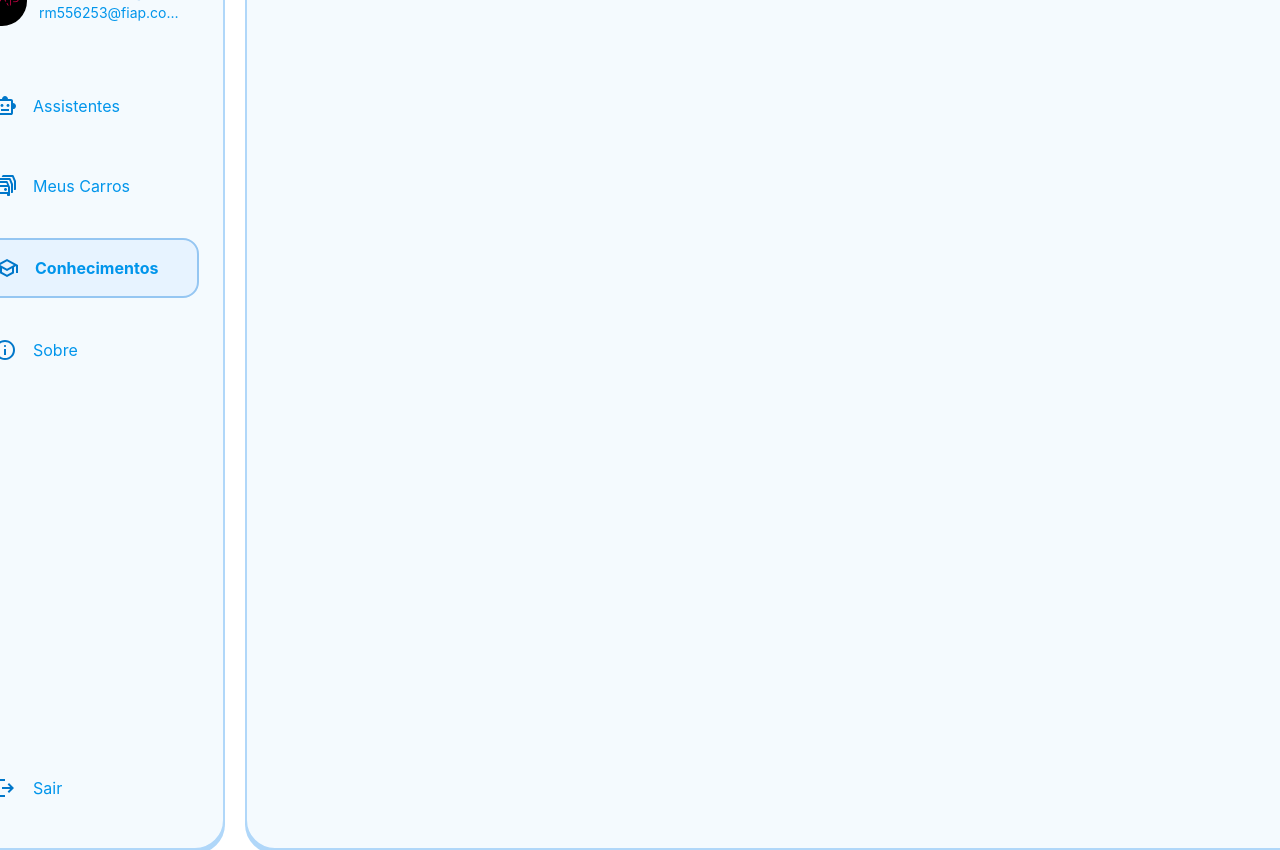
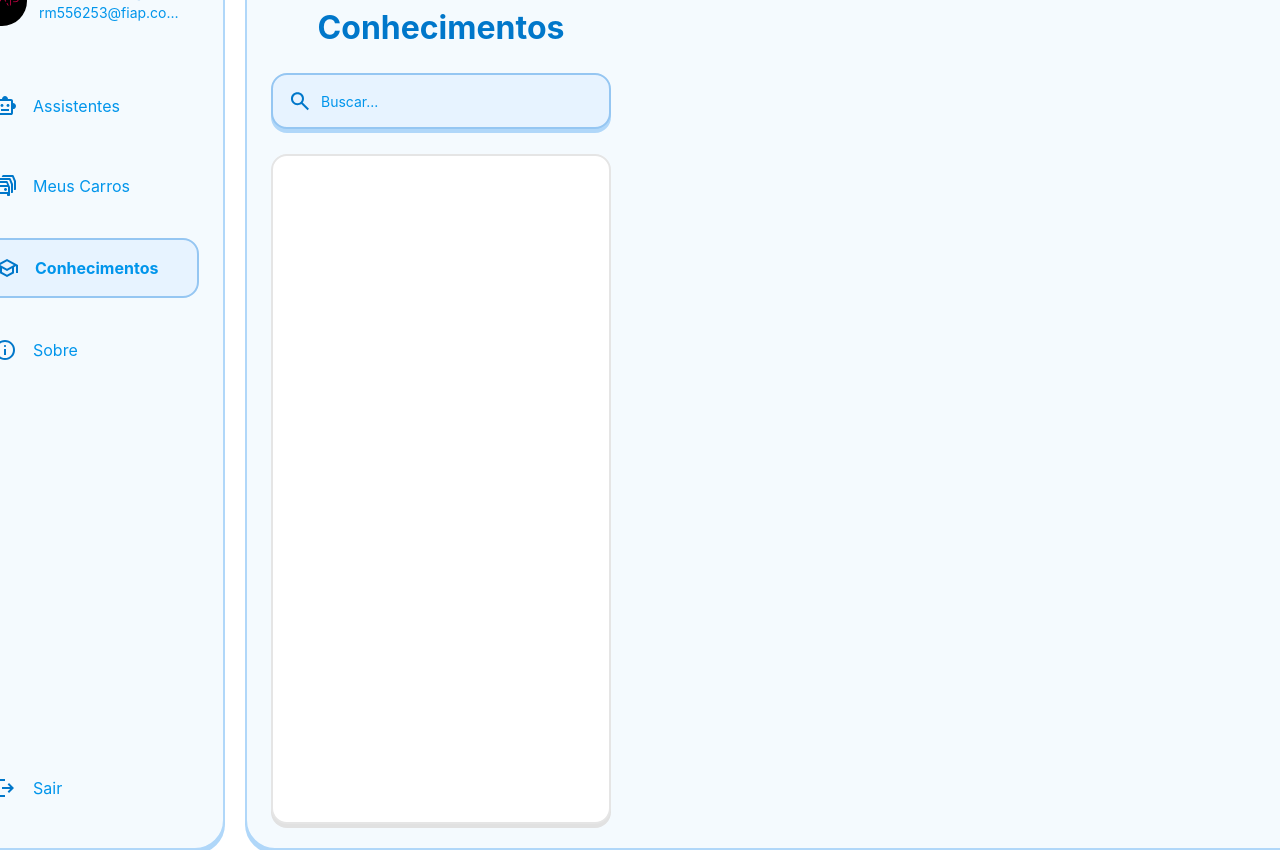
Before and after one commit to LELE-REPAIRS/lele-repairs-ui-v2, a React (Vite) app: page /conhecimentos in a window 1280 px wide. Shown: the top 850 px of the page. Built offline with nearby package versions, Linux system fonts and the light colour scheme.

Commit message:
Adicionado os coneteúdos internos da pagina.

```diff
--- a/src/routes/Conhecimentos/index.tsx
+++ b/src/routes/Conhecimentos/index.tsx
@@ -1,4 +1,5 @@
 import Avatar from "../../components/Globais/Avatar";
+import Input from "../../components/Globais/Input";
 import MenuList from "../../components/Globais/MenuList";
 import Header from "../../components/Header/Header";
 
@@ -22,8 +23,17 @@ function Conhecimentos(){
             <MenuList icon={'bg-icon-logout'} select={false} to={'/sair'} value="Sair"/>
           </div>
         </nav>
-        <main className="w-[1084px] h-[900px] bg-color_2 rounded-[30px] border-2 border-color_6">
-
+        <main className="w-[1084px] h-[900px] bg-color_2 rounded-[30px] border-2 border-color_6 flex flex-row pt-6 pb-6 px-6 gap-[25px]">
+          <div className="relative flex-col justify-center items-start inline-flex gap-[25px]">
+            <div className="w-[340px] justify-center items-center inline-flex">
+              <h1 className="pt-8 px-20 text-center text-color_11 text-[32px] font-bold leading-10">Conhecimentos</h1>
+            </div>
+            <div className="flex-col justify-center items-start gap-2.5 inline-flex">
+              <Input icon="bg-icon-search" classname={'w-[340px] h-14 p-4 pl-12 font-normal text-sm box-border rounded-2xl border-2 border-color_7 bg-color_3 focus:outline-color_9 drop-shadow-row placeholder-color_9 text-color_9'} type="text" placeholder="Buscar..." name={"txtBuscar"} id={'buscar'} required={false}/>
+            </div>
+            <div className="w-[340px] h-[670px] bg-white rounded-2xl border-2 border-neutral-200 shadow-bg_gray">
+            </div>
+          </div>
         </main>
       </Header>
     );
--- a/src/routes/Sobre/index.tsx
+++ b/src/routes/Sobre/index.tsx
@@ -1,4 +1,5 @@
 import Avatar from "../../components/Globais/Avatar";
+import Input from "../../components/Globais/Input";
 import MenuList from "../../components/Globais/MenuList";
 import Header from "../../components/Header/Header";
 
@@ -22,8 +23,17 @@ function Sobre(){
             <MenuList icon={'bg-icon-logout'} select={false} to={'/sair'} value="Sair"/>
           </div>
         </nav>
-        <main className="w-[1084px] h-[900px] bg-color_2 rounded-[30px] border-2 border-color_6">
-
+        <main className="w-[1084px] h-[900px] bg-color_2 rounded-[30px] border-2 border-color_6 relative pt-6 pb-6 px-6">
+          <div className="relative flex-col justify-center items-start inline-flex gap-[25px]">
+            <div className="w-[340px] justify-center items-center inline-flex">
+              <h1 className="pt-8 px-20 text-center text-color_11 text-[32px] font-bold leading-10">Sobre</h1>
+            </div>
+            <div className="flex-col justify-center items-start gap-2.5 inline-flex">
+              <Input icon="bg-icon-search" classname={'w-[340px] h-14 p-4 pl-12 font-normal text-sm box-border rounded-2xl border-2 border-color_7 bg-color_3 focus:outline-color_9 drop-shadow-row placeholder-color_9 text-color_9'} type="text" placeholder="Buscar..." name={"txtBuscar"} id={'buscar'} required={false}/>
+            </div>
+            <div className="w-[340px] h-[670px] bg-white rounded-2xl border-2 border-neutral-200 shadow-bg_gray">
+            </div>
+          </div>
         </main>
       </Header>
     );
```
